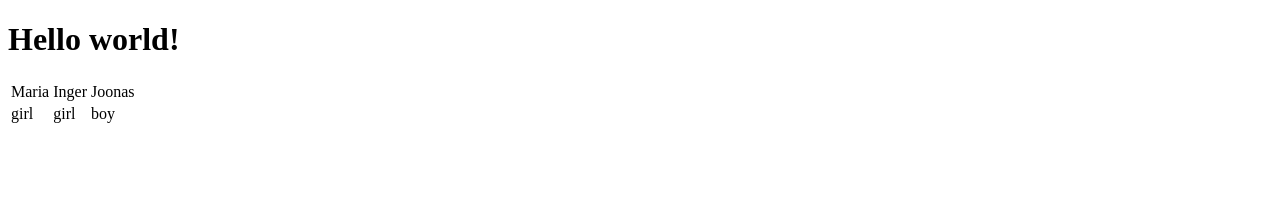
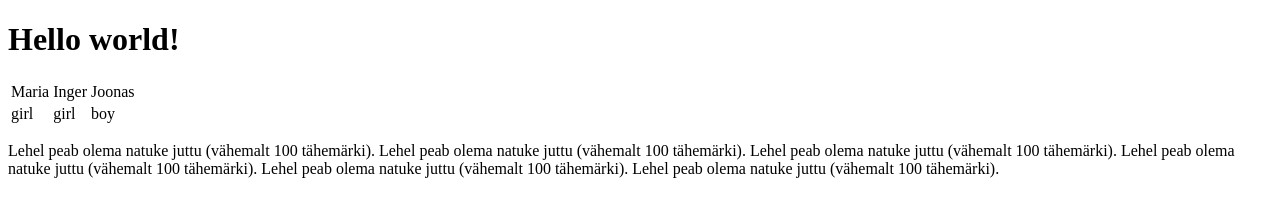
Before and after one commit to edsoos/edsoos.github.io, a plain HTML site: page index.html in a window 1280 px wide. Drawn offline with Linux system fonts and the light colour scheme.

Commit message:
Update index.html

```diff
--- a/index.html
+++ b/index.html
@@ -6,6 +6,7 @@
 </head>
 <body>
 <h1>Hello world!</h1>
+<body>
 <table>
   <tr>
     <td>Maria</td>
@@ -18,5 +19,11 @@
     <td>boy</td>
   </tr>
 </table>
+<body>
+<p>
+Lehel peab olema natuke juttu (vähemalt 100 tähemärki). Lehel peab olema natuke juttu (vähemalt 100 tähemärki).
+Lehel peab olema natuke juttu (vähemalt 100 tähemärki). Lehel peab olema natuke juttu (vähemalt 100 tähemärki).
+Lehel peab olema natuke juttu (vähemalt 100 tähemärki). Lehel peab olema natuke juttu (vähemalt 100 tähemärki).
+</p>
 </body>
 </html>
```
